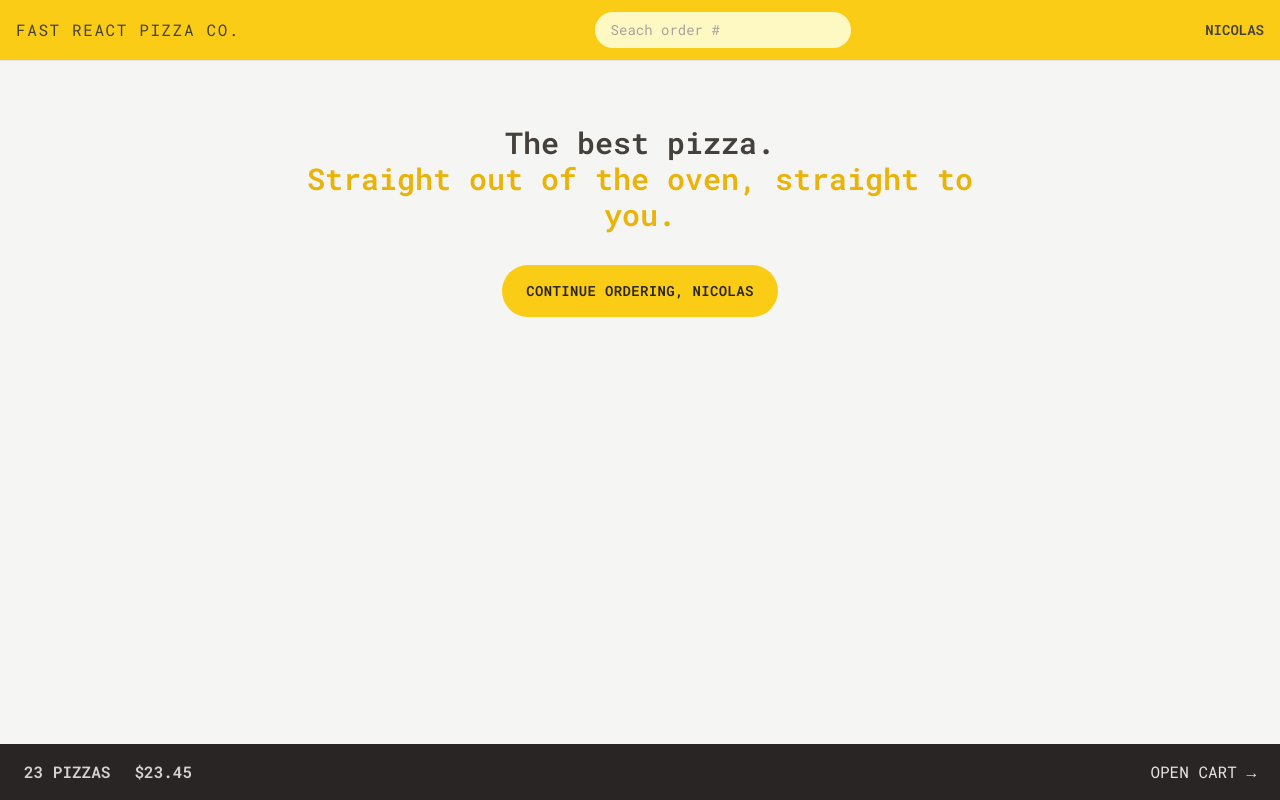
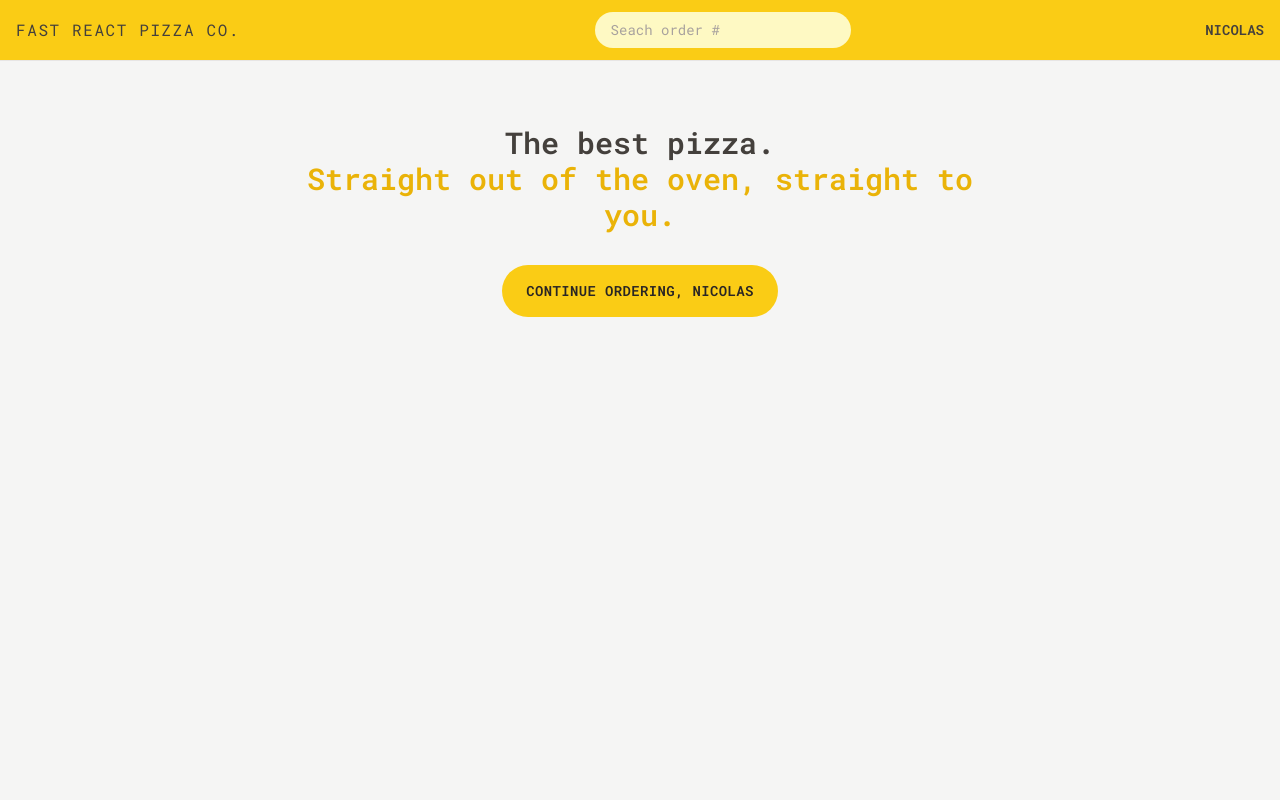
Before and after one commit to NicolasSokolowski/fast-react-pizza, a React (Vite) app: page / in a window 1280 px wide. Built offline with nearby package versions, Linux system fonts and the light colour scheme.

Commit message:
feat: building the cart overview with Redux selectors

```diff
--- a/src/features/cart/CartOverview.jsx
+++ b/src/features/cart/CartOverview.jsx
@@ -1,11 +1,19 @@
+import { useSelector } from "react-redux";
 import { Link } from "react-router-dom";
+import { getTotalCartPrice, getTotalCartQuantity } from "./cartSlice";
+import { formatCurrency } from "../../utils/helpers";
 
 function CartOverview() {
+  const totalCartQuantity = useSelector(getTotalCartQuantity);
+  const totalCartPrice = useSelector(getTotalCartPrice);
+
+  if (!totalCartQuantity) return null;
+
   return (
     <div className="flex items-center justify-between bg-stone-800 p-4 text-sm uppercase text-stone-200 sm:px-6 md:text-base">
       <p className="space-x-4 font-semibold text-stone-300 sm:space-x-6">
-        <span>23 pizzas</span>
-        <span>$23.45</span>
+        <span>{totalCartQuantity} pizzas</span>
+        <span>{formatCurrency(totalCartPrice)}</span>
       </p>
       <Link to="/cart">Open cart &rarr;</Link>
     </div>
--- a/src/features/cart/cartSlice.js
+++ b/src/features/cart/cartSlice.js
@@ -1,17 +1,17 @@
 import { createSlice } from "@reduxjs/toolkit";
 
 const initialState = {
-  // cart: [],
+  cart: [],
 
-  cart: [
-    {
-      pizzaId: 12,
-      name: "Mediterranean",
-      quantity: 2,
-      unitPrice: 16,
-      totalPrice: 32
-    }
-  ]
+  // cart: [
+  //   {
+  //     pizzaId: 12,
+  //     name: "Mediterranean",
+  //     quantity: 2,
+  //     unitPrice: 16,
+  //     totalPrice: 32
+  //   }
+  // ]
 };
 
 const cartSlice = createSlice({
@@ -51,3 +51,7 @@
 } = cartSlice.actions;
 
 export default cartSlice.reducer;
+
+export const getTotalCartQuantity = (state) => state.cart.cart.reduce((sum, item) => sum + item.quantity, 0);
+
+export const getTotalCartPrice = (state) => state.cart.cart.reduce((sum, item) => sum + item.totalPrice, 0);
```
